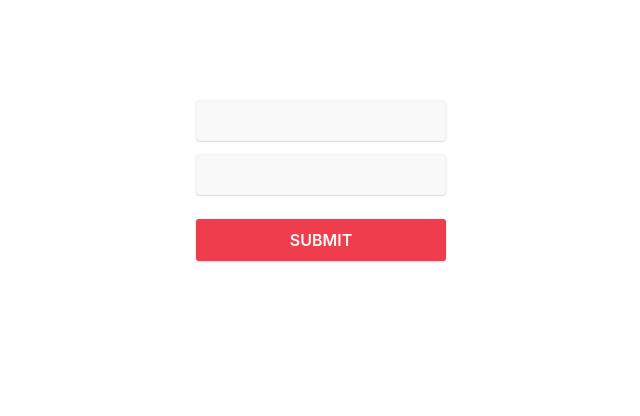
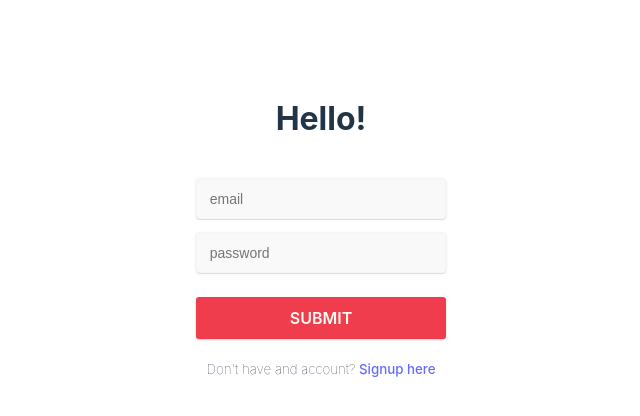
Before and after one commit to Solobrosco/humanInABox, a React (Vite) app: page /humanInABox/login in a window 1280 px wide. Shown: the top 416 px of the page, without its empty margins (319-959 px from the left). Built offline with nearby package versions, Linux system fonts and the light colour scheme.

Commit message:
Updated: Login.tsx

```diff
--- a/src/pages/Login.tsx
+++ b/src/pages/Login.tsx
@@ -19,18 +19,24 @@ const Login = () => {
     //   };
     return(
         <div>
+            <h1>Hello!</h1>
             <Container>
                 <Form>
                   <Input
                       type="email"
                       name="email"
+                      placeholder="email"
                   />
                   <Input
                       type="password"
                       name="password"
+                      placeholder="password"
                   />
                   <Button>Submit</Button>
                 </Form>
+                <Wrapper>Don't have and account?
+                  <a href="#"> Signup here</a>
+                </Wrapper>
             </Container>
         </div>
     )
@@ -40,11 +46,16 @@ export default Login
 
 const jump = keyframes`
   from{
-    transform: translateY(0)
+    transform: scale(1.0)
   }
   to{
-    transform: translateY(-3px)
+    transform: scale(1.03)
   }
+`
+
+const Wrapper = styled.div`
+  font-size: smaller;
+  font-weight: lighter;
 `
 
 const Container = styled.div`
@@ -95,8 +106,8 @@ const Button = styled.button`
   transition: all 0.3s ease;
   &:hover {
     background: rgb(200, 50, 70);
-    animation: ${jump} 0.2s ease-out forwards;
-    color: rgb(225, 186, 127);
+    animation: ${jump} 0.1s ease-in-out forwards;
+    color: rgb(160, 33, 33);
   }
 `
 // https://codesandbox.io/s/dpc39?file=/src/index.js:150-258
```
Lines whose indentation alone changed are shown as unchanged.
